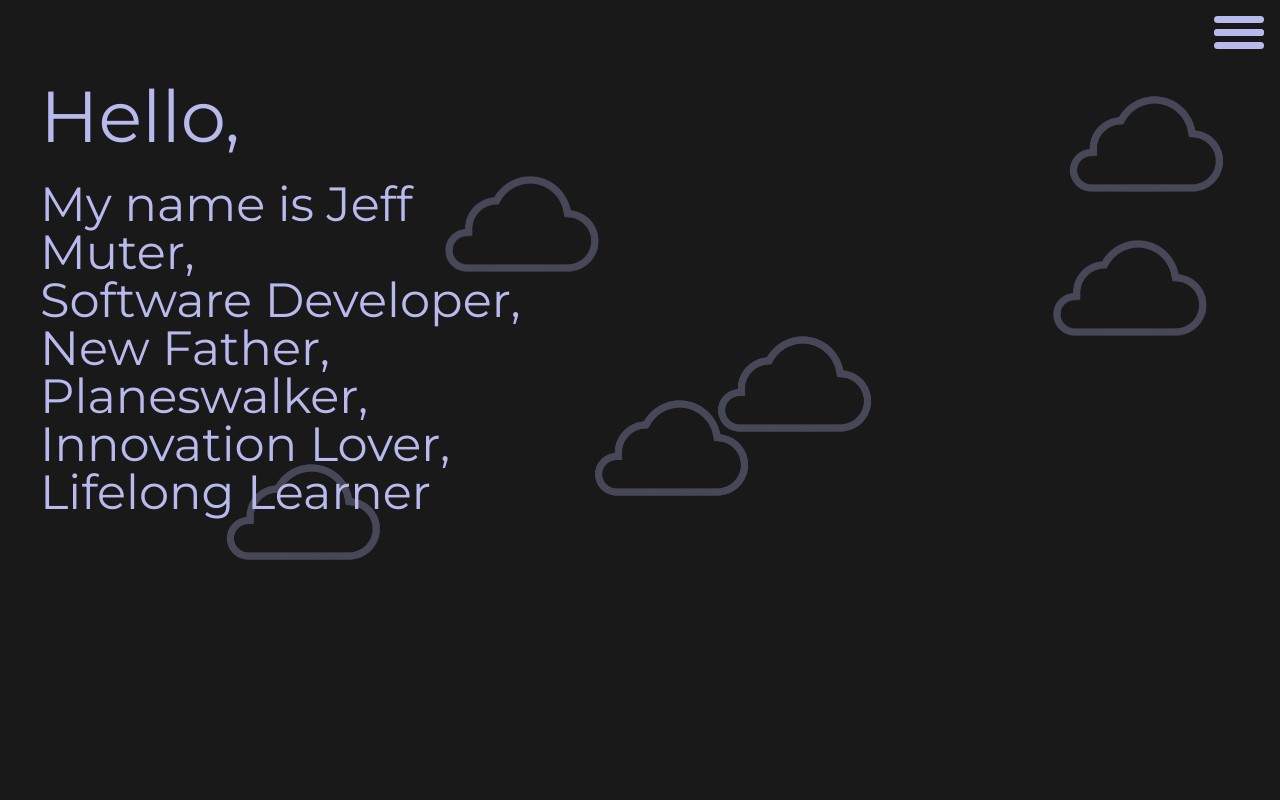
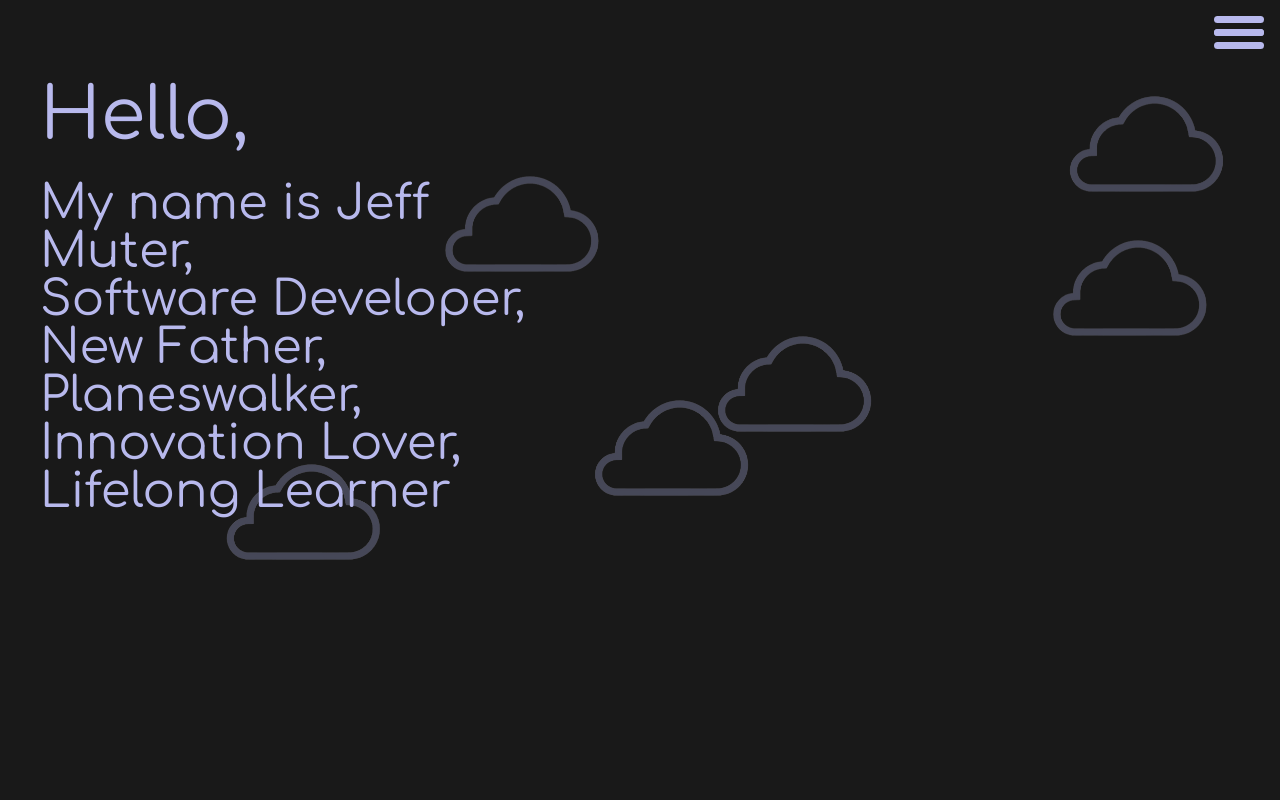
Before and after one commit to JeffMuter/jeffmuter-portfolio, a React (Create React App) app: page / in a window 1280 px wide. Shown: the top 800 px of the page. Built offline with nearby package versions, Linux system fonts and the light colour scheme.

Commit message:
small change

```diff
--- a/src/App.js
+++ b/src/App.js
@@ -11,7 +11,7 @@ function App() {
   return (
     <div>
       <div>
-        <main className="bg-purple font-montserrat font-bold">
+        <main className="bg-purple font-comfortaa">
           <NavBar />
           <Background />
           <About />
```
